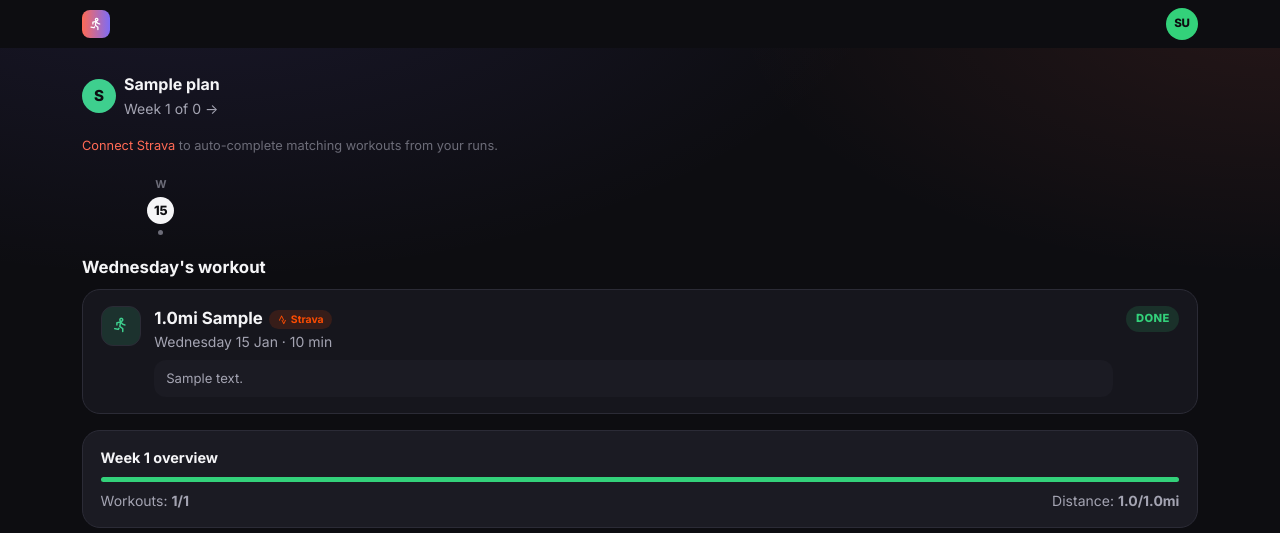
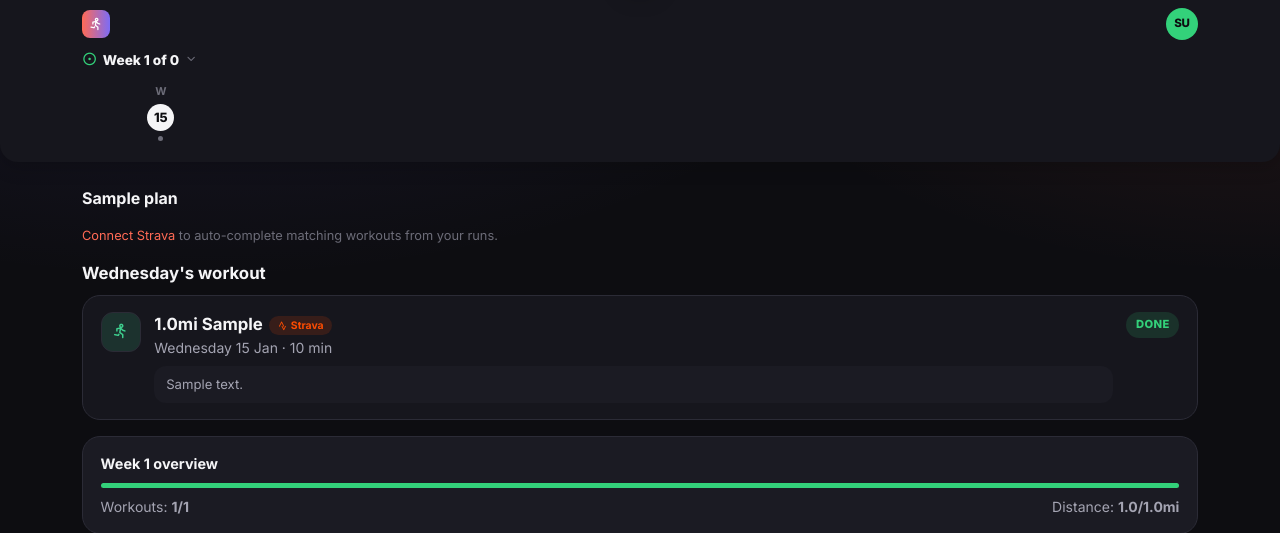
Before and after one commit to DanFlowers10/CoachApp, a Flask app: page /athlete in a window 1280 px wide. Shown: the top 533 px of the page. Run offline with Flask 3, Linux system fonts and the light colour scheme; a user stored in the database is signed in; tables that the repository leaves empty hold one stand-in row (values such as "Sample post").

Commit message:
﻿Add pull-to-refresh and merge Today's sticky header with the day strip
Two changes reviewed in the mockup:
- Pull-to-refresh, installed-app only (matchMedia display-mode:standalone): there was previously no way to force a reload once installed as a PWA, since there's no browser chrome. Swiping down from the top of the page now shows a small spinner and reloads past a threshold.
- Extracted the header (icon + account avatar/dropdown) into a shared _account_menu.html partial, and exposed it as an overridable {% block header %} in base.html. Today overrides it to merge the header with the week selector and day strip into one sticky panel (shared background, rounded bottom corners, shadow) instead of a plain bar sitting separately on top of the page. Other pages keep the plain sticky header for now.

Co-Authored-By: Claude Sonnet 5 <noreply@anthropic.com>

```diff
--- a/static/style.css
+++ b/static/style.css
@@ -75,6 +75,15 @@ p, .text-muted, .small.text-muted { color: var(--text-dim) !important; }
   position: sticky;
   top: 0;
   z-index: 20;
+}
+
+/* Merged with the component directly below it (e.g. Today's day strip) so the
+   sticky header reads as one panel instead of a separate bar sitting on top. */
+.app-nav.app-nav-merged {
+  background: var(--bg-elevated);
+  border-radius: 0 0 var(--radius) var(--radius);
+  box-shadow: 0 6px 18px rgba(0, 0, 0, .18);
+  padding-bottom: .5rem;
 }
 
 .app-nav .brand-mark {
@@ -226,6 +235,22 @@ body.has-bottom-nav .container { padding-bottom: 88px; }
 }
 .nav-progress.is-active { transform: scaleX(0.7); opacity: 1; }
 
+.pull-refresh {
+  position: fixed; top: 0; left: 0; right: 0; z-index: 90;
+  display: flex; align-items: center; justify-content: center;
+  height: 60px; margin-top: -60px; pointer-events: none;
+}
+.pull-refresh-spinner {
+  width: 30px; height: 30px; border-radius: 999px; background: var(--bg-elevated);
+  border: 1px solid var(--border); box-shadow: var(--shadow);
+  display: flex; align-items: center; justify-content: center; color: var(--accent);
+  transition: transform .15s ease;
+}
+.pull-refresh-spinner i { font-size: 1rem; }
+.pull-refresh.is-ready .pull-refresh-spinner { transform: rotate(180deg); }
+.pull-refresh.is-loading .pull-refresh-spinner i { animation: pull-refresh-spin .7s linear infinite; }
+@keyframes pull-refresh-spin { to { transform: rotate(360deg); } }
+
 /* toasts */
 .toast-stack { position: fixed; top: 76px; right: 16px; z-index: 1050; display: flex; flex-direction: column; gap: .5rem; max-width: 340px; width: calc(100% - 32px); }
 .toast-item {
@@ -299,12 +324,13 @@ body.has-bottom-nav .container { padding-bottom: 88px; }
 }
 
 /* today page */
-.today-avatar {
-  width: 34px; height: 34px; border-radius: 999px; flex: none;
-  background: #3ecf8e; color: #0d0d11; font-weight: 800; font-size: .95rem;
-  display: flex; align-items: center; justify-content: center;
+.week-selector-link {
+  display: flex; align-items: center; gap: .35rem; font-size: .85rem; font-weight: 800;
+  color: var(--text); margin-top: .6rem;
 }
-.day-strip { display: grid; grid-template-columns: repeat(7, 1fr); gap: 2px; }
+.week-selector-link i:first-child { color: var(--success); font-size: .95rem; }
+.week-selector-link i:last-child { color: var(--text-faint); font-size: .8rem; }
+.day-strip { display: grid; grid-template-columns: repeat(7, 1fr); gap: 2px; margin-top: .5rem; }
 .day-strip-item { display: flex; flex-direction: column; align-items: center; padding: .3rem 0; text-decoration: none; }
 .day-strip-dow { font-size: .68rem; font-weight: 700; color: var(--text-faint); }
 .day-strip-num {
--- /dev/null
+++ b/templates/_account_menu.html
@@ -0,0 +1,17 @@
+<a href="{{ url_for('index') }}" aria-label="Marathon Coach">
+  <span class="brand-mark"><i class="ti ti-run"></i></span>
+</a>
+{% if current_user.is_authenticated %}
+  <div class="account-menu">
+    <button type="button" class="account-avatar" id="account-avatar-btn" onclick="toggleAccountMenu()">{{ current_user.initials }}</button>
+    <div class="account-dropdown" id="account-dropdown">
+      <div class="account-dropdown-name">{{ current_user.name }} &middot; {{ 'athlete' if current_user.role == 'client' else current_user.role }}</div>
+      <div class="theme-switch-row">
+        <span>Light mode</span>
+        <button type="button" class="theme-switch" id="theme-switch" onclick="toggleTheme()" aria-label="Toggle light mode"></button>
+      </div>
+      <a class="account-dropdown-item" href="{{ url_for('change_password') }}"><i class="ti ti-lock"></i> Change password</a>
+      <a class="account-dropdown-item is-danger" href="{{ url_for('logout') }}"><i class="ti ti-logout"></i> Log out</a>
+    </div>
+  </div>
+{% endif %}
--- a/templates/base.html
+++ b/templates/base.html
@@ -28,27 +28,13 @@
   <link href="{{ url_for('static', filename='style.css') }}" rel="stylesheet">
 </head>
 <body class="{{ 'has-bottom-nav' if current_user.is_authenticated and not current_user.is_coach() else '' }}">
+  {% block header %}
   <nav class="app-nav mb-4">
     <div class="container py-2 d-flex align-items-center justify-content-between">
-      <a href="{{ url_for('index') }}" aria-label="Marathon Coach">
-        <span class="brand-mark"><i class="ti ti-run"></i></span>
-      </a>
-      {% if current_user.is_authenticated %}
-        <div class="account-menu">
-          <button type="button" class="account-avatar" id="account-avatar-btn" onclick="toggleAccountMenu()">{{ current_user.initials }}</button>
-          <div class="account-dropdown" id="account-dropdown">
-            <div class="account-dropdown-name">{{ current_user.name }} &middot; {{ 'athlete' if current_user.role == 'client' else current_user.role }}</div>
-            <div class="theme-switch-row">
-              <span>Light mode</span>
-              <button type="button" class="theme-switch" id="theme-switch" onclick="toggleTheme()" aria-label="Toggle light mode"></button>
-            </div>
-            <a class="account-dropdown-item" href="{{ url_for('change_password') }}"><i class="ti ti-lock"></i> Change password</a>
-            <a class="account-dropdown-item is-danger" href="{{ url_for('logout') }}"><i class="ti ti-logout"></i> Log out</a>
-          </div>
-        </div>
-      {% endif %}
+      {% include "_account_menu.html" %}
     </div>
   </nav>
+  {% endblock %}
 
   <div class="toast-stack" id="toast-stack">
     {% with messages = get_flashed_messages(with_categories=true) %}
@@ -63,6 +49,10 @@
   </div>
 
   <div class="nav-progress" id="nav-progress"></div>
+
+  <div class="pull-refresh" id="pull-refresh">
+    <div class="pull-refresh-spinner"><i class="ti ti-arrow-down"></i></div>
+  </div>
 
   <div class="container pb-5">
     {% block content %}{% endblock %}
@@ -140,5 +130,52 @@
     }
     applyTheme(document.documentElement.getAttribute('data-theme') === 'light' ? 'light' : 'dark');
   </script>
+
+  <script>
+    // Pull-to-refresh, installed-app only: a plain browser tab already has this via
+    // the OS/browser chrome, but once installed as a PWA there's no chrome left,
+    // so there's otherwise no way to force a reload short of force-quitting the app.
+    (function () {
+      var isStandalone = window.matchMedia('(display-mode: standalone)').matches || window.navigator.standalone === true;
+      if (!isStandalone) return;
+
+      var el = document.getElementById('pull-refresh');
+      var THRESHOLD = 64;
+      var startY = null;
+      var pulling = false;
+      var ready = false;
+
+      document.addEventListener('touchstart', function (e) {
+        if (window.scrollY > 0) { startY = null; return; }
+        startY = e.touches[0].clientY;
+        pulling = true;
+        ready = false;
+      }, {passive: true});
+
+      document.addEventListener('touchmove', function (e) {
+        if (!pulling || startY === null) return;
+        var delta = e.touches[0].clientY - startY;
+        if (delta <= 0) { el.style.transform = ''; ready = false; el.classList.remove('is-ready'); return; }
+        var dist = Math.min(delta * 0.5, 90);
+        el.style.transform = 'translateY(' + (60 + dist) + 'px)';
+        ready = dist >= THRESHOLD;
+        el.classList.toggle('is-ready', ready);
+      }, {passive: true});
+
+      document.addEventListener('touchend', function () {
+        if (!pulling) return;
+        pulling = false;
+        if (ready) {
+          el.classList.add('is-loading');
+          el.style.transform = 'translateY(60px)';
+          location.reload();
+        } else {
+          el.style.transform = '';
+          el.classList.remove('is-ready');
+        }
+        startY = null;
+      });
+    })();
+  </script>
 </body>
 </html>
--- a/templates/today.html
+++ b/templates/today.html
@@ -1,5 +1,32 @@
 {% extends "base.html" %}
 {% block title %}Today{% endblock %}
+
+{% block header %}
+<nav class="app-nav {{ 'app-nav-merged' if current_week else '' }} mb-4">
+  <div class="container py-2">
+    <div class="d-flex align-items-center justify-content-between">
+      {% include "_account_menu.html" %}
+    </div>
+    {% if current_week %}
+      <a href="{{ url_for('plan_calendar', plan_id=plan.id) }}" class="week-selector-link">
+        <i class="ti ti-circle-dot"></i> Week {{ current_week.index }} of {{ plan.workouts|length // 7 }} <i class="ti ti-chevron-down"></i>
+      </a>
+      <div class="day-strip">
+        {% for w in current_week.workouts %}
+          {% set is_selected = selected_workout and w.id == selected_workout.id %}
+          {% set is_today = w.date == today %}
+          <a href="{{ url_for('client_dashboard') }}?day={{ w.date.isoformat() }}" class="day-strip-item">
+            <div class="day-strip-dow">{{ w.date.strftime('%a')[:1] }}</div>
+            <div class="day-strip-num {{ 'is-selected' if is_selected else '' }} {{ 'is-today-ring' if is_today and not is_selected else '' }}">{{ w.date.day }}</div>
+            <div class="day-strip-dot" style="background: {{ '#3ecf8e' if w.workout_type == 'Easy Run' else ('#e968c7' if w.workout_type == 'Tempo' else ('#9a8cf9' if w.workout_type == 'Intervals' else ('#5b9cf6' if w.workout_type == 'Long Run' else ('#ff6a55' if w.workout_type == 'Race' else 'var(--text-faint)')))) }};"></div>
+          </a>
+        {% endfor %}
+      </div>
+    {% endif %}
+  </div>
+</nav>
+{% endblock %}
+
 {% block content %}
 
 {% if not plan %}
@@ -8,15 +35,7 @@
 {% else %}
 
   <div class="d-flex align-items-center justify-content-between mb-3">
-    <div class="d-flex align-items-center gap-2">
-      <div class="today-avatar">{{ current_user.name[0]|upper }}</div>
-      <div>
-        <div class="fw-bold" style="font-size:1rem;">{{ plan.title }}</div>
-        {% if current_week %}
-          <a href="{{ url_for('plan_calendar', plan_id=plan.id) }}" class="small text-muted">Week {{ current_week.index }} of {{ plan.workouts|length // 7 }} &rarr;</a>
-        {% endif %}
-      </div>
-    </div>
+    <div class="fw-bold" style="font-size:1rem;">{{ plan.title }}</div>
     {% if plan_count and plan_count > 1 %}
       <a href="{{ url_for('client_plans') }}" class="small text-muted">All plans</a>
     {% endif %}
@@ -34,18 +53,6 @@
   {% endif %}
 
   {% if current_week %}
-    <div class="day-strip mb-3">
-      {% for w in current_week.workouts %}
-        {% set is_selected = selected_workout and w.id == selected_workout.id %}
-        {% set is_today = w.date == today %}
-        <a href="{{ url_for('client_dashboard') }}?day={{ w.date.isoformat() }}" class="day-strip-item">
-          <div class="day-strip-dow">{{ w.date.strftime('%a')[:1] }}</div>
-          <div class="day-strip-num {{ 'is-selected' if is_selected else '' }} {{ 'is-today-ring' if is_today and not is_selected else '' }}">{{ w.date.day }}</div>
-          <div class="day-strip-dot" style="background: {{ '#3ecf8e' if w.workout_type == 'Easy Run' else ('#e968c7' if w.workout_type == 'Tempo' else ('#9a8cf9' if w.workout_type == 'Intervals' else ('#5b9cf6' if w.workout_type == 'Long Run' else ('#ff6a55' if w.workout_type == 'Race' else 'var(--text-faint)')))) }};"></div>
-        </a>
-      {% endfor %}
-    </div>
-
     {% if selected_workout %}
       {% set w = selected_workout %}
       {% set is_long = w.workout_type == 'Long Run' %}
```
